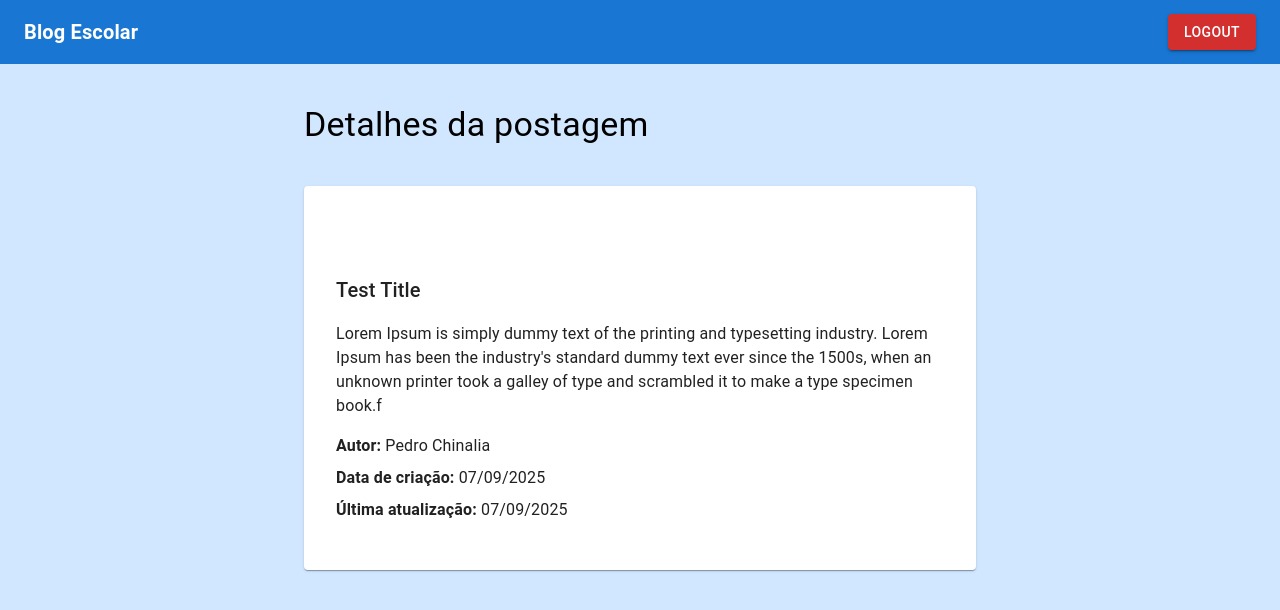
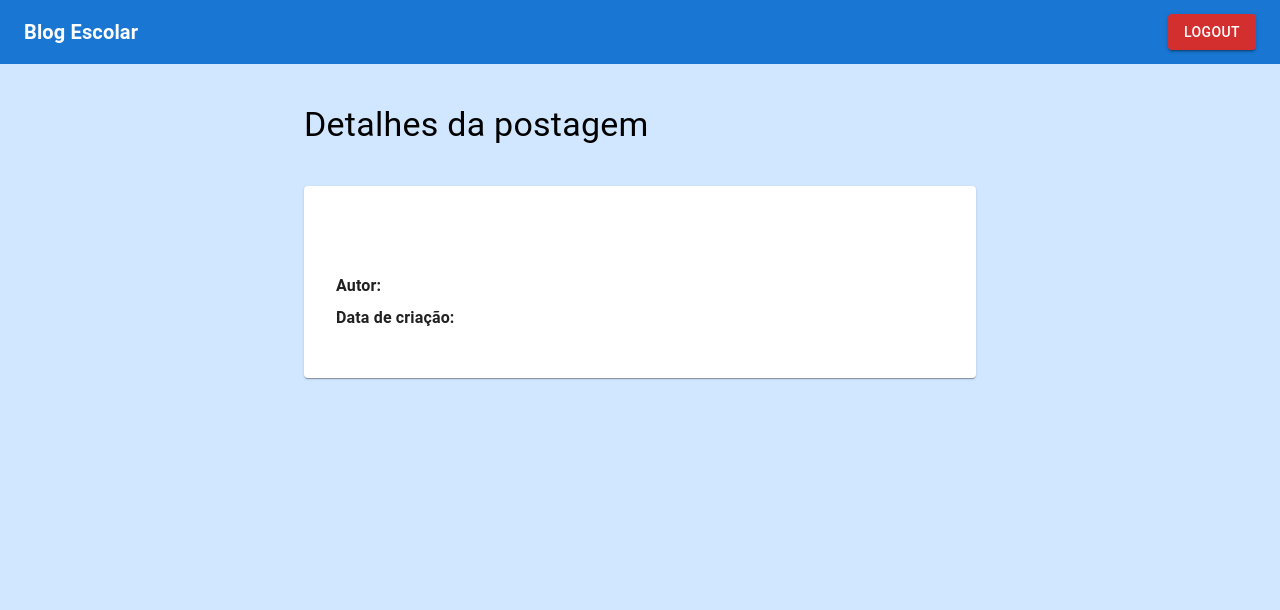
Before and after one commit to PedroChinalia/tech-challenge-3, a Next.js app in the folder frontend/: page /targetPostLayout in a window 1280 px wide. Shown: the top 610 px of the page. Built offline with nearby package versions, Linux system fonts and the light colour scheme; some icons are missing.

Commit message:
feat: implementar lógica de clique na visualização com redirecionamento para página específica e renderização do post correto

```diff
--- a/frontend/app/components/post.tsx
+++ b/frontend/app/components/post.tsx
@@ -38,7 +38,7 @@ const Post: React.FC<PostProps> = (props) => {
             <IconButton
               aria-label="see-post"
               component={Link}
-              href={{ pathname: "/targetPostLayout", query: { id } }}
+              href={{ pathname: "/targetPostLayout", query: { id, title, content, author, date } }}
             >
               <VisibilityIcon titleAccess="Ver postagem" />
             </IconButton>
--- a/frontend/app/targetPostLayout/page.tsx
+++ b/frontend/app/targetPostLayout/page.tsx
@@ -9,6 +9,10 @@ import Link from "next/link";
 const TargetPostLayout: React.FC = () => {
   const searchParams = useSearchParams();
   const id = searchParams.get("id");
+  const title = searchParams.get("title") || "";
+  const content = searchParams.get("content") || "";
+  const author = searchParams.get("author") || "";
+  const date = searchParams.get("date") || "";
 
   return (
     <>
@@ -25,24 +29,21 @@ const TargetPostLayout: React.FC = () => {
                 <ArrowBackIcon titleAccess="Voltar" />
               </IconButton>
               <Typography variant="h6" mb={2} mt={2}>
-                Test Title
+                {title}
               </Typography>
               {/* Card body */}
               <Typography mb={2}>
-                Lorem Ipsum is simply dummy text of the printing and typesetting industry. Lorem
-                Ipsum has been the industry's standard dummy text ever since the 1500s, when an
-                unknown printer took a galley of type and scrambled it to make a type specimen
-                book.f
+                {content}
               </Typography>
               <Typography mb={1}>
-                <strong>Autor:</strong> Pedro Chinalia
+                <strong>Autor:</strong> {author}
               </Typography>
               <Typography mb={1}>
-                <strong>Data de criação:</strong> 07/09/2025
+                <strong>Data de criação:</strong> {date}
               </Typography>
-              <Typography mb={1}>
+              {/* <Typography mb={1}>
                 <strong>Última atualização:</strong> 07/09/2025
-              </Typography>
+              </Typography> */}
             </CardContent>
           </Card>
         </div>
```
